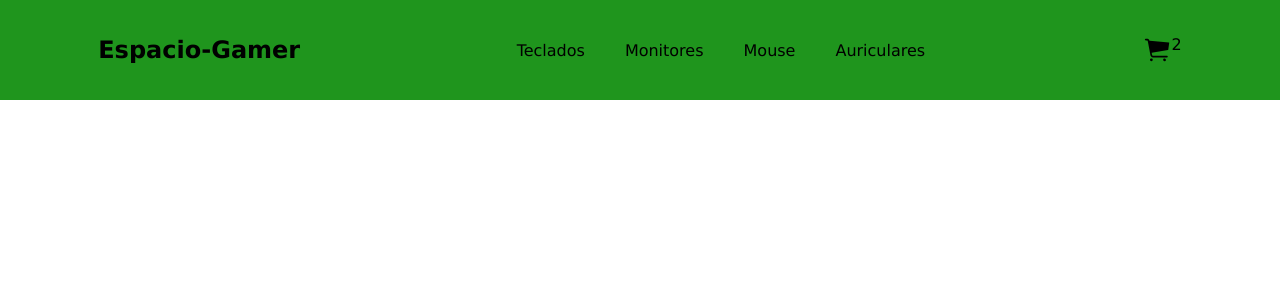
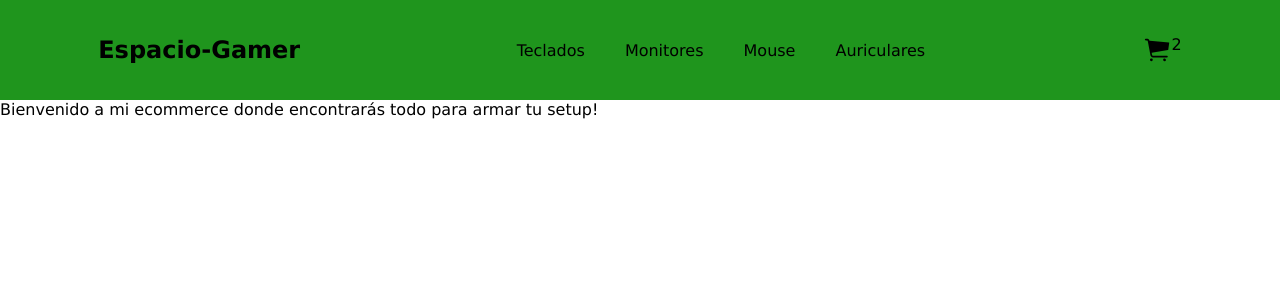
Before and after one commit to AlanPatsi02/PreEntrega1js_AlanPatsi, a React (Vite) app: page / in a window 1280 px wide. Shown: the top 300 px of the page. Built offline with nearby package versions, Linux system fonts and the light colour scheme.

Commit message:
Agregamos ItemListContainer y el saludo con greeting

```diff
--- a/src/App.jsx
+++ b/src/App.jsx
@@ -1,10 +1,13 @@
 import NavBar from './components/NavBar'
+import ItemListContainer from './components/ItemListContainer/ItemListContainer'
 import './App.css'
 
 function App() {
 
   return (
-    <NavBar />
+    <><NavBar />
+    <ItemListContainer greeting ={"Bienvenido a mi ecommerce donde encontrarás todo para armar tu setup!"} />
+    </>
   )
 }
 
--- /dev/null
+++ b/src/components/ItemListContainer/ItemListContainer.jsx
@@ -0,0 +1,9 @@
+const ItemListContainer = ({greeting}) => {
+    return (
+    <div>
+    {greeting}
+    </div>
+    )
+}
+
+export default ItemListContainer
```
